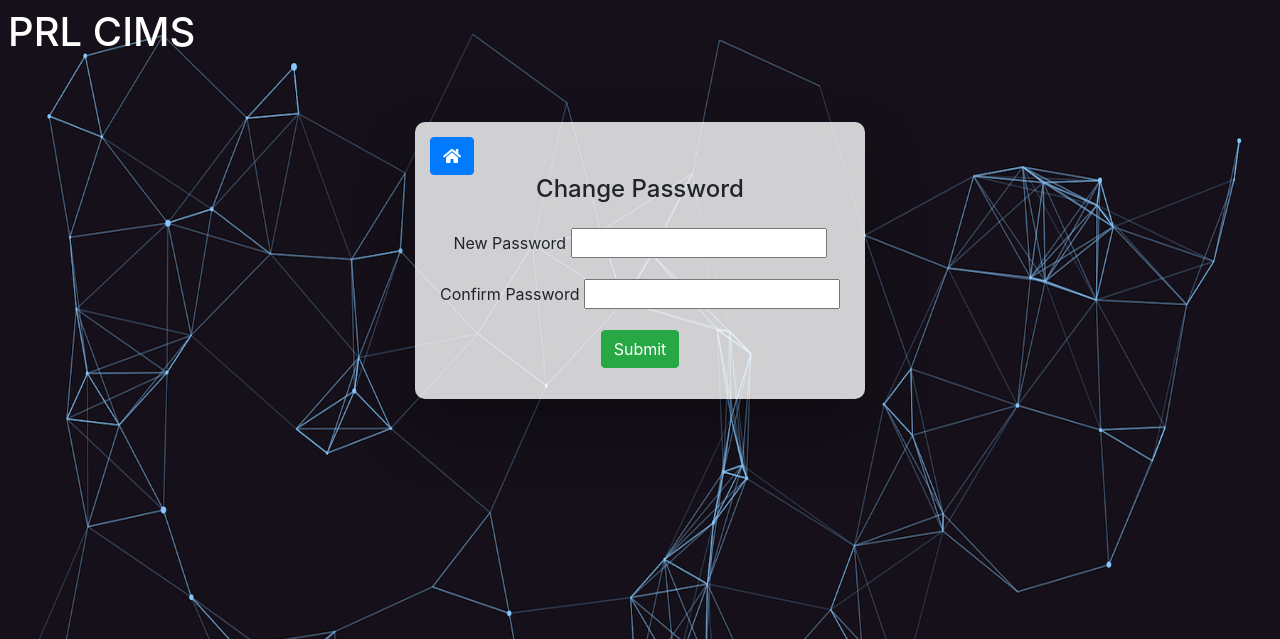
After one commit to Dishendramishra/CIMS, a Flask app: page /change_password in a window 1280 px wide. The commit adds this page. Shown: the top 639 px of the page. Run offline with Flask 2, Linux system fonts and the light colour scheme; the visitor is signed in with stand-in values (Sample User, id 1); some libraries are stand-ins or nearby versions.

Commit message:
added password hasing and change

```diff
--- a/python-server/app.py
+++ b/python-server/app.py
@@ -6,6 +6,8 @@ from flask_mongoengine import MongoEngine
 from flask_qrcode import QRcode
 from werkzeug.urls import url_parse
 import pymongo
+
+import hashlib
 
 from colorama import init, Fore, Back, Style
 init()
@@ -22,7 +24,7 @@ from pprint import pprint
 
 # custom
 # ========================================
-from form import LoginForm
+from form import LoginForm, PasswordChangeForm
 from cims_report import *
 from cims_email import *
 # ========================================
@@ -92,7 +94,6 @@ mycoll = mydb[CIMS_COLLECTION]
 @app.route('/favicon')
 @app.route('/favicon.ico')
 def favicon():
-    print(os.path.join(app.root_path, 'static/img'))
     return send_from_directory(os.path.join(app.root_path, 'static/img'),
                                'prl.png', mimetype='image/vnd.microsoft.icon')
 
@@ -108,7 +109,8 @@ def login():
         # cprint("r",form.username.data)
         # cprint("r",form.password.data)
 
-        user = User.objects(username=form.username.data,password=form.password.data).first()
+        password_hash = hashlib.sha256(form.password.data.encode()).hexdigest()
+        user = User.objects(username=form.username.data,password=password_hash).first()
 
         if user is None:# or not user.check_password(form.password.data):
             return redirect(url_for('login'))
@@ -124,7 +126,9 @@ def login():
     else:
         return render_template('login.html', form=form)
 
+
 @app.route('/form', methods=['GET',"POST"])
+@login_required
 def form():
 
     try:
@@ -165,7 +169,26 @@ def logout():
     logout_user()
     return redirect(url_for('login'))
 
+
+@app.route('/change_password',methods=["GET","POST"])
+@login_required
+def change_password():
+
+    form = PasswordChangeForm()
+
+    if form.validate_on_submit():
+        mydb['users'].update_one(
+            {"username":current_user.username},
+            {"$set" :{
+                "password": hashlib.sha256(form.new_password.data.encode()).hexdigest()}}
+            )
+        return redirect(url_for("logout"))
+
+    else:
+        return render_template("change_password.html", form=form)
+
 @app.route('/add_data', methods=["POST"])
+@login_required
 def add_data():
     record = request.json
     print(record)
--- a/python-server/form.py
+++ b/python-server/form.py
@@ -7,3 +7,8 @@ class LoginForm(FlaskForm):
     password = PasswordField('Password', validators=[InputRequired()])
     remember_me = BooleanField('Remember Me')
     submit = SubmitField('Sign In')
+
+class PasswordChangeForm(FlaskForm):
+    new_password = PasswordField('New Password', validators=[InputRequired()])
+    confirm_password = PasswordField('Confirm Password', validators=[InputRequired()])
+    submit = SubmitField('Submit')
--- /dev/null
+++ b/python-server/templates/change_password.html
@@ -0,0 +1,72 @@
+<!DOCTYPE html>
+<head>
+    <meta charset="UTF-8">
+    <meta name="viewport" content="width=device-width, initial-scale=1.0">
+    <title>PRL CIMS</title>
+
+    <link rel="stylesheet" href="static/styles/bootstrap.css" id="bootstrap-css"/>
+    <link rel="stylesheet" href="static/styles/fontawesome/all.min.css"/>
+    <link rel="stylesheet" href="static/styles/fontawesome/fontawesome.min.css"/>
+    <script src="static/js/jquery-3.6.0.min.js"></script>
+    <script src="static/js/bootstrap.min.js"></script>
+
+    <style>
+        body{
+            background-image: url("static/img/background.png");
+            background-repeat: no-repeat;
+            background-attachment: fixed;
+            background-size: 100% 100%;
+        }
+        #formContent {
+            -webkit-border-radius: 10px 10px 10px 10px;
+            border-radius: 10px 10px 10px 10px;
+            background: rgba(255, 255, 255, 0.8);
+            padding: 15px;
+            width: 90%;
+            max-width: 450px;
+            position: relative;
+            -webkit-box-shadow: 0 30px 60px 0 rgba(0,0,0,0.3);
+            box-shadow: 0 30px 60px 0 rgba(0,0,0,0.3);
+            text-align: center;
+            margin-top: 50px;
+        }
+    </style>
+</head>
+
+<body>
+    <h1 class="text-white p-2">PRL CIMS</h1>
+    <div class="d-flex justify-content-center">
+        <div id="formContent">
+            <div class="d-flex flex-row"><button class="btn btn-primary" onclick="home()""><i class="fas fa-home"></i></button></div>
+            <form action="/change_password" method="POST" novalidate>
+                {% block content %}
+                <p class="h4 mb-4 text-center">Change Password</p>
+                {{ form.hidden_tag() }}
+                <p>
+
+                    <p>
+                        {{ form.new_password.label }}
+                        {{ form.new_password() }}
+                    </p>
+
+                    <p>
+                        {{ form.confirm_password.label }}
+                        {{ form.confirm_password() }}
+                    </p>
+
+                    <p>{{ form.submit() }}
+                    </p>
+                    {% endblock %}
+                </form>
+            </div>
+        </div>
+    </body>
+    <script>
+        $("#submit").addClass("btn btn-success");
+
+        function home() {
+            window.location.replace('/');
+        }
+    </script>
+
+</html>
--- a/python-server/templates/form.html
+++ b/python-server/templates/form.html
@@ -64,6 +64,7 @@
                 <h3><span class="text-primary"><i class="fa fa-user" aria-hidden="true"></i> {{ current_user.username[0]|upper}}{{ current_user.username[1:]}}</span></h3>
             </td>
             <td align="right" colspan="2">
+                <button class="btn btn-primary" onclick="location.href = '/change_password';""><i class="fas fa-key"></i> Change Password</button>
                 <button class="btn btn-danger" onclick="signout()"><i class="fas fa-sign-out-alt"></i> Sign Out</button>
             </td>
             {% endblock %}
```
Also changed, not shown: 1 other file.
